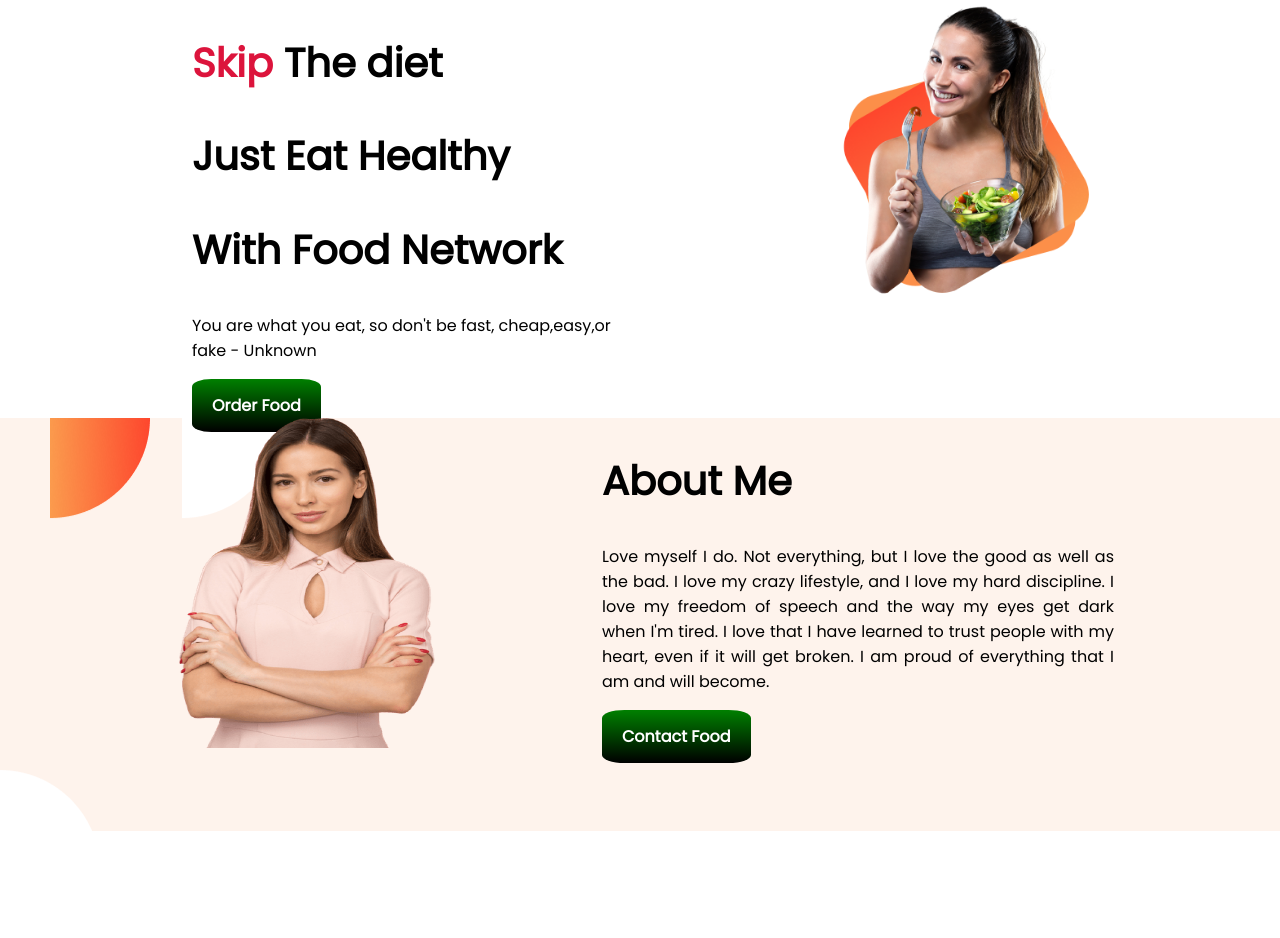
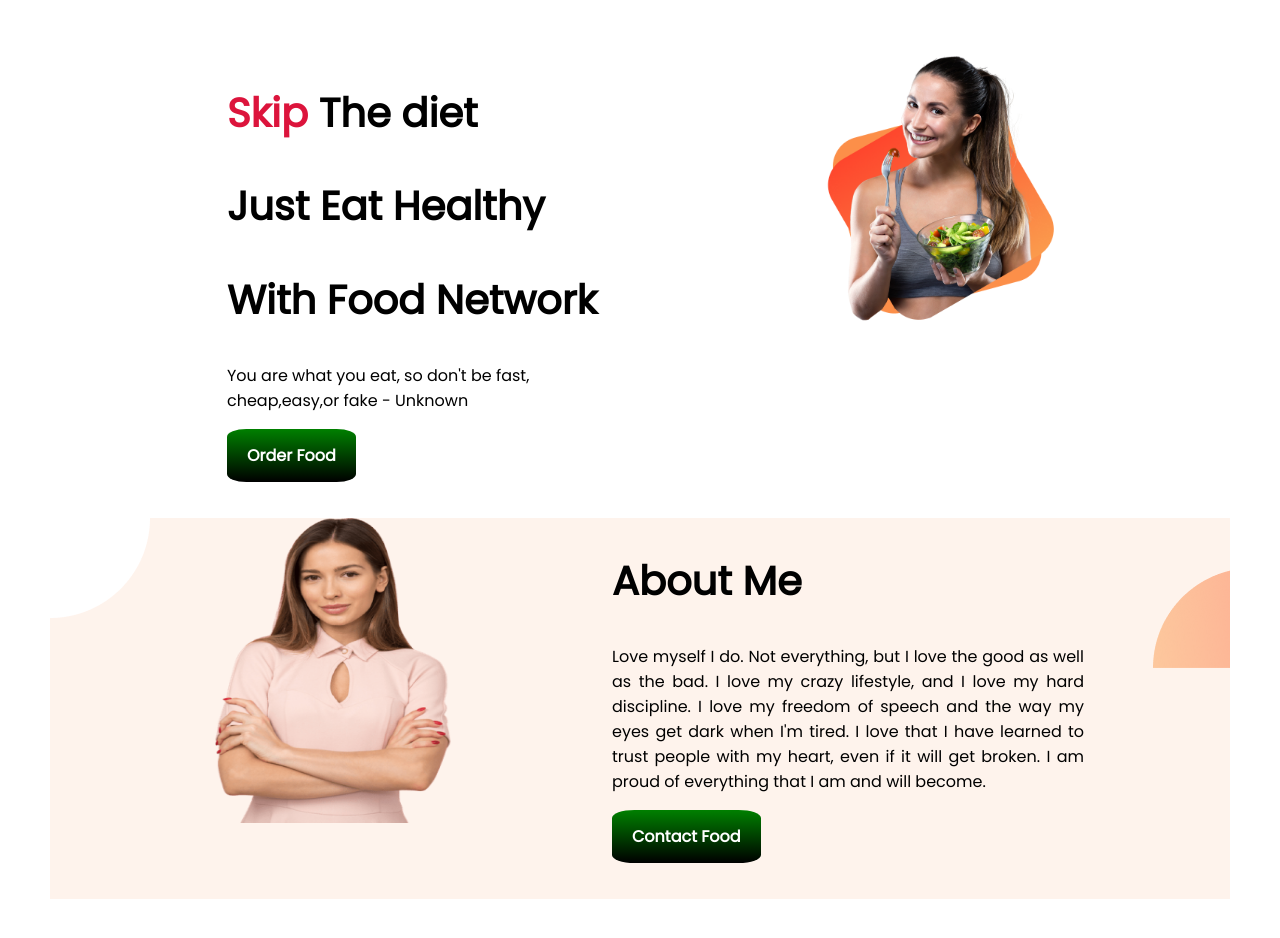
Before and after one commit to ShoronTorofdar/Assignment-01, a plain HTML site: page index.html in a window 1280 px wide. Before the commit the page ends 831 px from the top, so only its background shows below. Drawn offline with Linux system fonts and the light colour scheme.

Commit message:
second section done

```diff
--- a/style.css
+++ b/style.css
@@ -3,7 +3,7 @@ h1{font-size: 40px;}
 p{margin: 30px 0px}
 
 .crimson{color: crimson;}
-section{display: flex;}
+section{display: flex; margin: 50px;}
 .half-width{
   width: 50%; padding-left: 15%;
 }
@@ -17,5 +17,6 @@ padding: 15px 20px; font-weight: 700; border-radius: 15%;
 .about-me img{width: 50%; height: 80%;padding-left: 35%;}
 .about-me{ width: 40%; padding-right: 90px; text-align: justify;}
 .background{
-  background-image: url(food/images/shapes/01.png); background-repeat: no-repeat; width: 100%;
+  background-image: url(food/images/shapes/01.png); background-repeat: no-repeat;
+  background-position-x:70%;
 }
```
